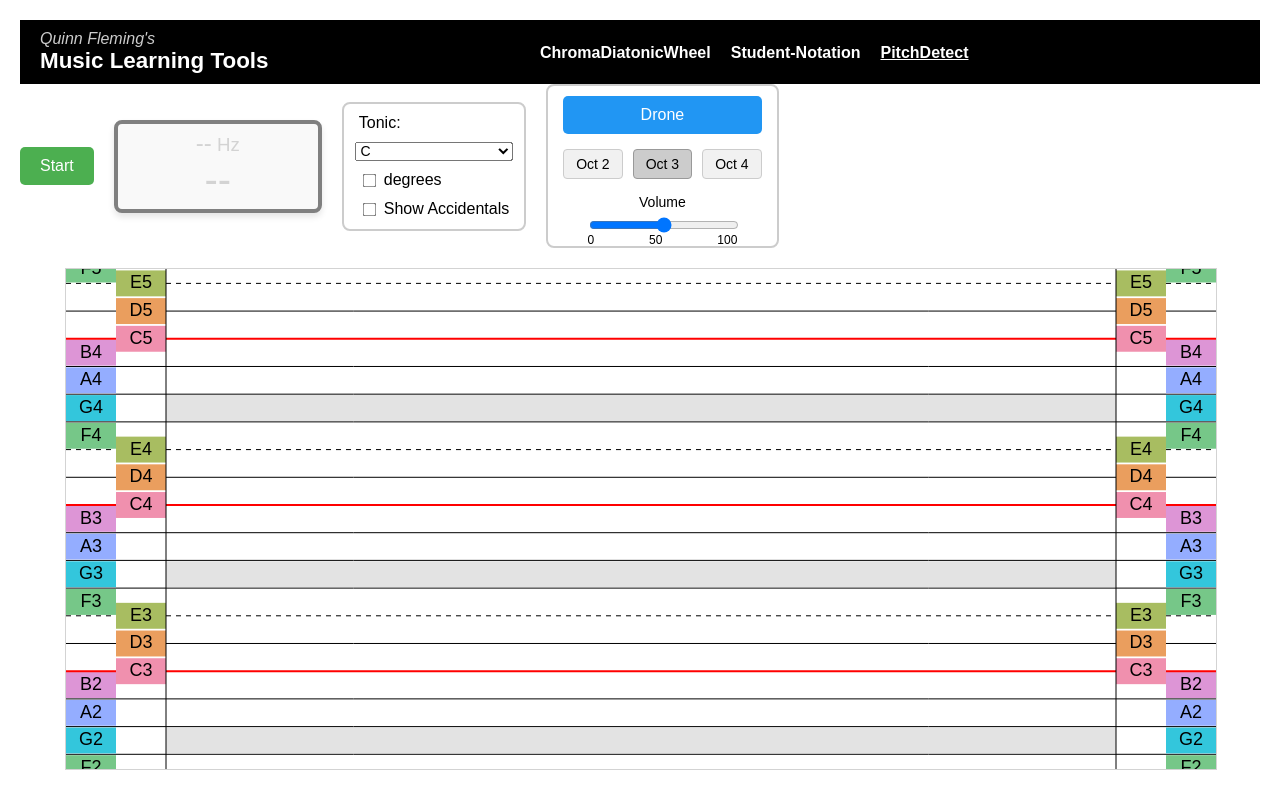
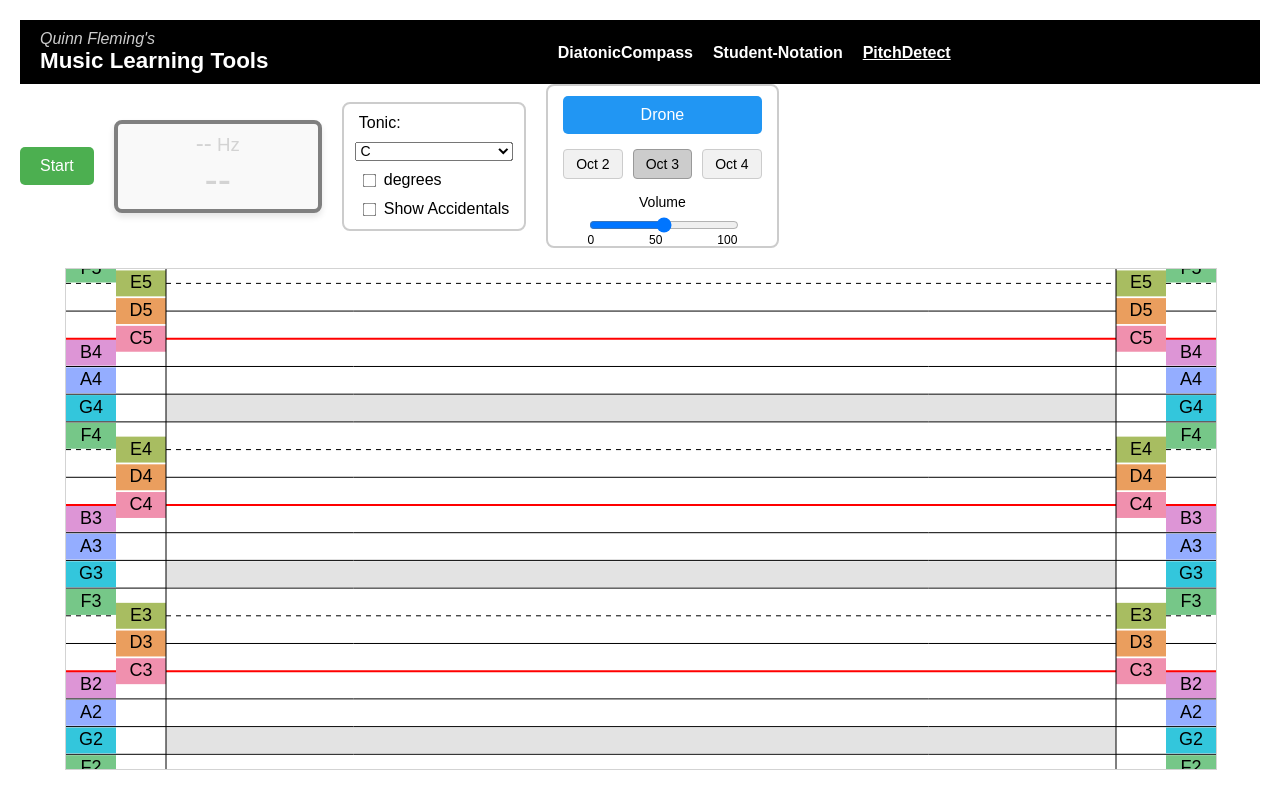
Before and after one commit to iambored456/Pitch-Detect, a plain HTML site: page index.html in a window 1280 px wide. Drawn offline with Linux system fonts and the light colour scheme.

Commit message:
Update index.html

```diff
--- a/index.html
+++ b/index.html
@@ -18,7 +18,7 @@
 
       <!-- Centered links -->
       <ul>
-        <li><a href="https://iambored456.github.io/ChromaDiatonicWheel/">ChromaDiatonicWheel</a></li>
+        <li><a href="https://iambored456.github.io/DiatonicCompass/">DiatonicCompass</a></li>
         <li><a href="https://iambored456.github.io/Student-Notation/">Student-Notation</a></li>
         <li><a href="https://iambored456.github.io/PitchDetect/" class="active">PitchDetect</a></li>
       </ul>
```
